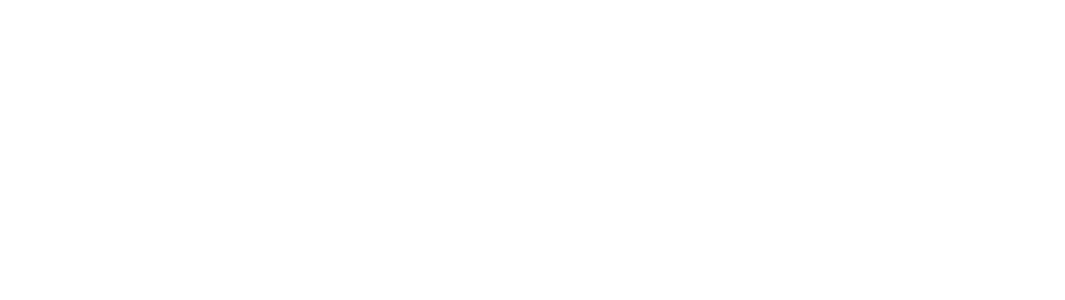
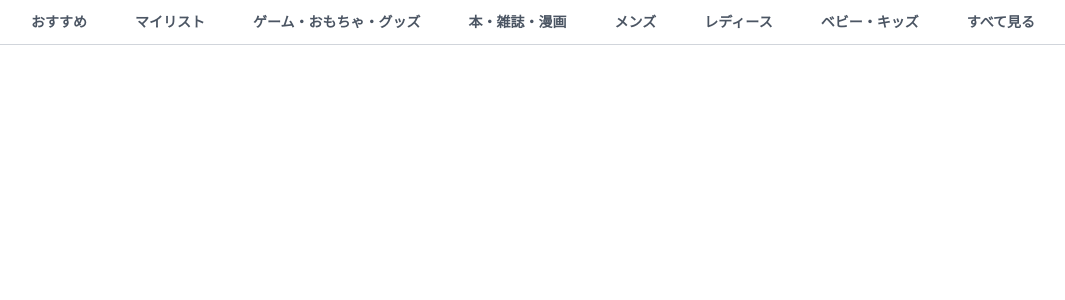
Before and after one commit to stray-code/zenn-mercari-clone, a React (Vite) app: page / in a window 1280 px wide. Shown: the top 300 px of the page, without its empty margins (33-1098 px from the left). Built offline with nearby package versions, Linux system fonts and the light colour scheme.

Commit message:
カテゴリを表示

```diff
--- a/src/App.tsx
+++ b/src/App.tsx
@@ -1,8 +1,12 @@
 import { PageNavigation } from './layouts';
+import { Categories } from './components';
 
 export default function App() {
   return (
     <div>
+      <div className="sticky top-0 z-10 bg-white">
+        <Categories />
+      </div>
       <div className="min-h-screen"></div>
       <PageNavigation />
     </div>
--- /dev/null
+++ b/src/components/Categories.tsx
@@ -0,0 +1,24 @@
+import { categoryMenus } from '../constants';
+
+export const Categories = () => {
+  return (
+    <div className="border-b border-secondary-border">
+      <div className="container mx-auto max-w-screen-xl">
+        <div
+          className="flex overflow-x-auto px-5 lg:px-10"
+          style={{ scrollbarWidth: 'none' }}
+        >
+          {categoryMenus.map((menu, index) => (
+            <a
+              key={index}
+              href={menu.link}
+              className="relative whitespace-nowrap px-6 py-3 text-sm font-bold text-secondary-text hover:bg-secondary-hover"
+            >
+              {menu.label}
+            </a>
+          ))}
+        </div>
+      </div>
+    </div>
+  );
+};
--- /dev/null
+++ b/src/components/index.ts
@@ -0,0 +1 @@
+export * from './Categories';
```
